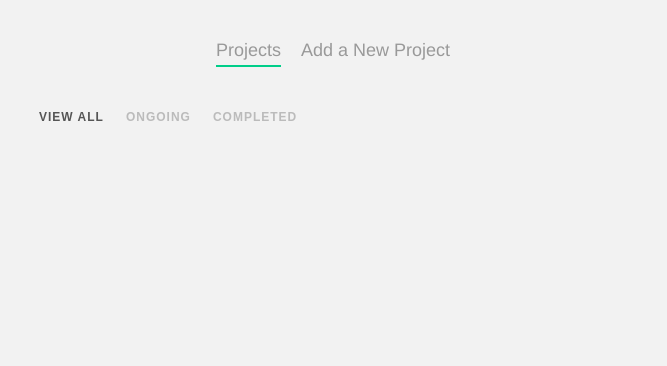
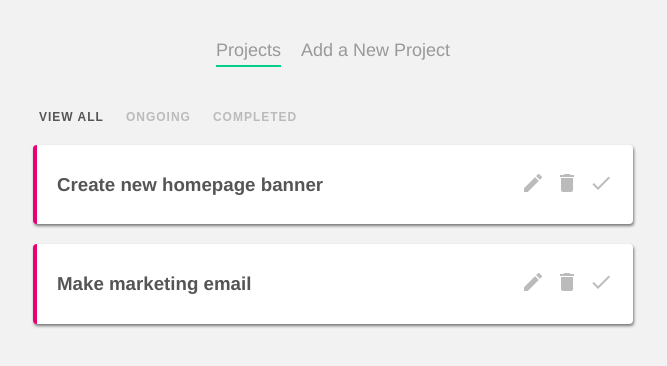
Before and after one commit to islesetglaciers/project-planner, a Vue app: page / in a window 1280 px wide. Shown: the top 366 px of the page, without its empty margins (307-974 px from the left). Built offline with nearby package versions, Linux system fonts and the light colour scheme; data requests are answered from the project's data file.

Commit message:
i really need to use fb

```diff
--- a/src/views/AddProject.vue
+++ b/src/views/AddProject.vue
@@ -25,7 +25,7 @@ export default {
                 complete: false
             }
             // console.log(project)
-            fetch('../db.json', {
+            fetch('http://localhost:3000/projects', {
                 method: 'POST',
                 headers: { 'Content-Type': 'application/json' },
                 body: JSON.stringify(project)
--- a/src/views/Home.vue
+++ b/src/views/Home.vue
@@ -23,7 +23,7 @@ export default {
     }
   },
   mounted() {
-    fetch('../db.json')
+    fetch('http://localhost:3000/projects')
       .then(res => res.json())
       .then(data => this.projects = data)
       .catch(err => console.log(err.message))
```
